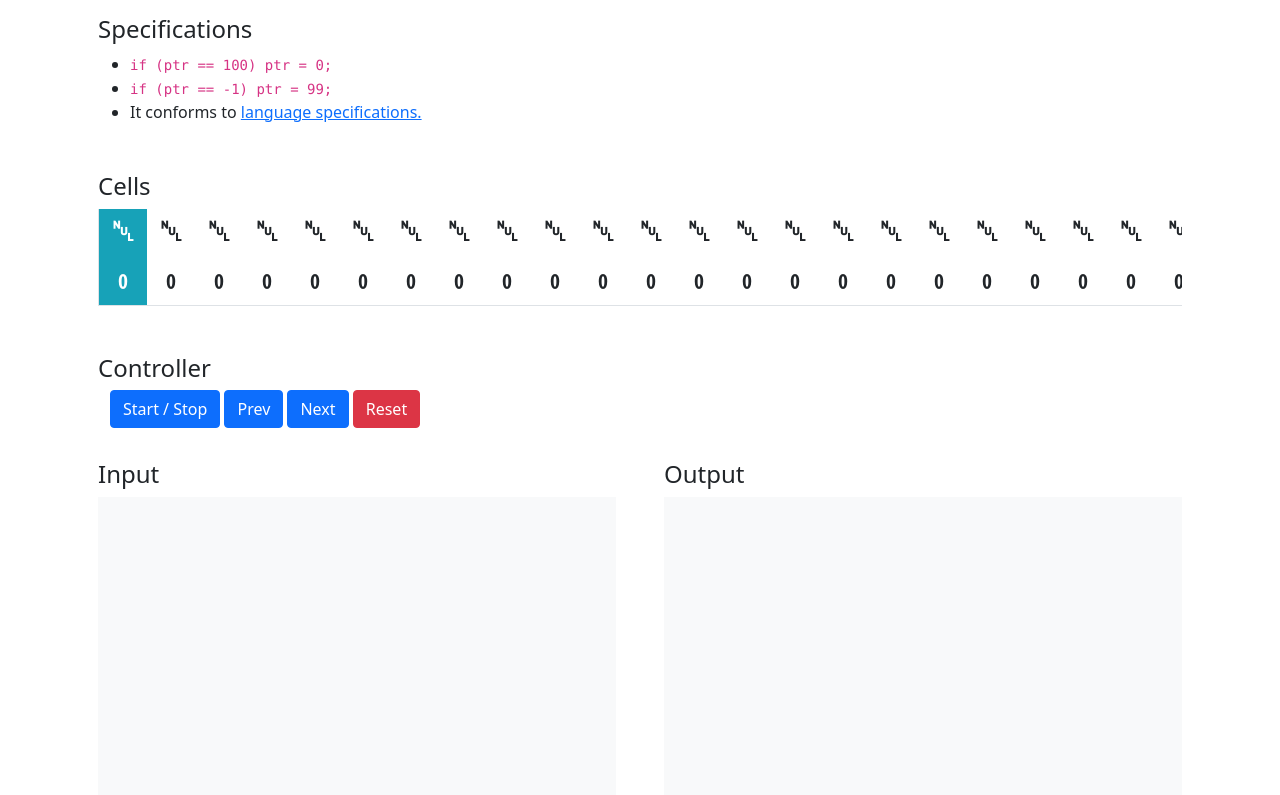
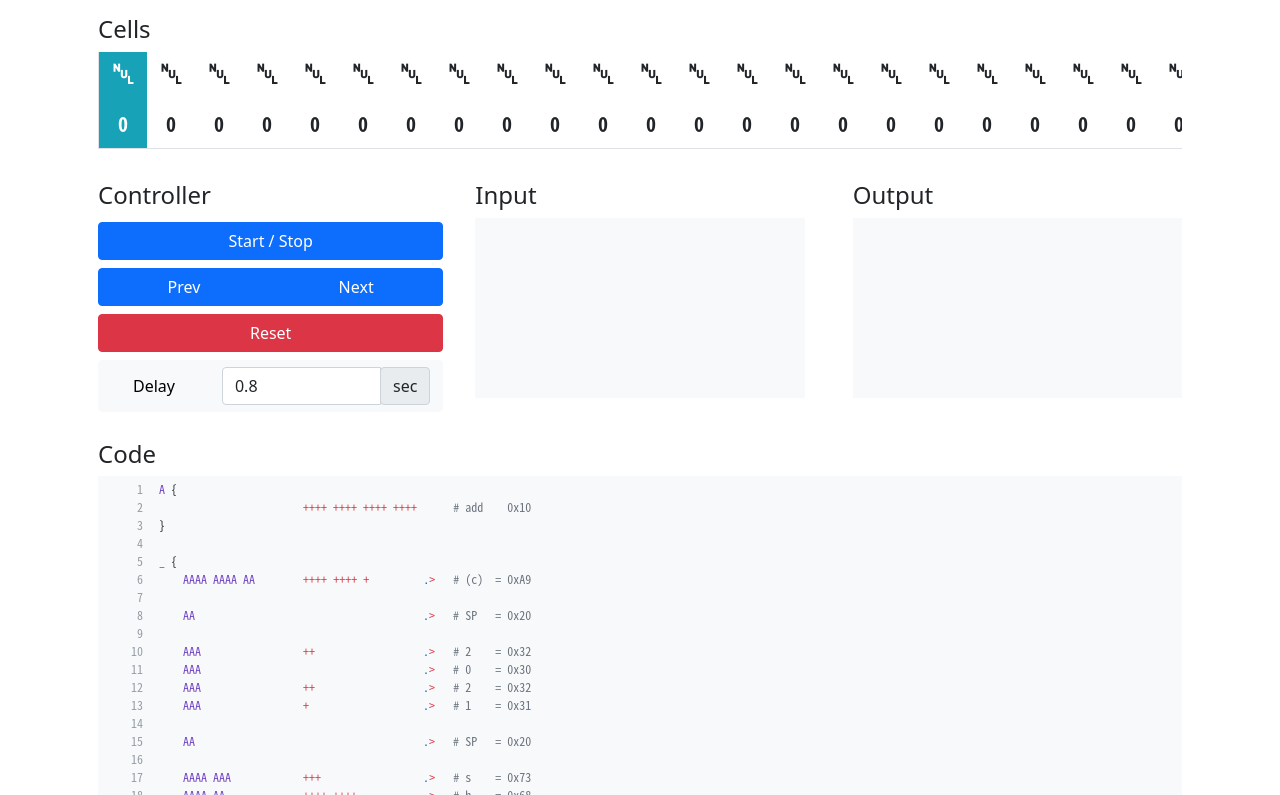
Before and after one commit to shuzaei/brainfunc, a plain HTML site: page visualizer/index.html in a window 1280 px wide. Shown: the part 57-852 px from the top of the page. Drawn offline with Linux system fonts and the light colour scheme.

Commit message:
Create visualizer 4

```diff
--- a/visualizer/index.html
+++ b/visualizer/index.html
@@ -20,28 +20,12 @@
 <body>
     <nav class="navbar navbar-light bg-light">
         <div class="container">
-            <a class="navbar-brand" href="#">
-                Brainfunc visualizer
-            </a>
+            <a class="navbar-brand" href="#">Brainfunc visualizer</a>
+            <a class="navbar-nav" href="https://www.github.com/shuzaei/brainfunc/blob/main/README.md">About
+                Brainfunc</a>
         </div>
     </nav>
-    <div class="container p-3">
-        <div class="container h4">
-            Specifications
-        </div>
-        <div class="container">
-            <ul>
-                <li><code>if (ptr == 100) ptr = 0;</code></li>
-                <li><code>if (ptr == -1) ptr = 99;</code></li>
-                <li>
-                    It conforms to <a
-                        href="https://www.github.com/shuzaei/brainfunc/blob/main/README.md#language-specifications">language
-                        specifications.</a>
-                </li>
-            </ul>
-        </div>
-    </div>
-    <div class="container p-3">
+    <div class="container pt-3 px-3">
         <div class="container h4">
             Cells
         </div>
@@ -56,31 +40,59 @@
             </div>
         </div>
     </div>
-    <div class="container p-3">
+    <div class="container pt-3 px-3">
+        <div class="row">
+            <div class="col p-0">
                 <div class="container h4">
                     Controller
                 </div>
-        <div class="container">
+                <div class="container m-2">
                     <div class="row">
-                <div class="col p-0">
-                    <div class="container">
-                        <button type="button" class="btn btn-primary" onClick="startStop()">Start / Stop</button>
-                        <button type="button" class="btn btn-primary" onClick="prev()">Prev</button>
-                        <button type="button" class="btn btn-primary" onClick="next()">Next</button>
-                        <button type="button" class="btn btn-danger" onClick="reset()">Reset</button>
+                        <div class="col p-1">
+                            <button type="button" class="btn btn-primary btn-block" style="width: 100%;"
+                                onClick="startStop()">Start /
+                                Stop</button>
+                        </div>
+                    </div>
+                    <div class="row">
+                        <div class="col p-1">
+                            <div class="btn-group" style="width: 100%;">
+                                <button type="button" class="btn btn-primary btn-block" onClick="prev()">Prev</button>
+                                <button type="button" class="btn btn-primary btn-block" onClick="next()">Next</button>
+                            </div>
+                        </div>
+                    </div>
+                    <div class="row">
+                        <div class="col p-1">
+                            <button type="button" class="btn btn-danger btn-block" style="width: 100%;"
+                                onClick="reset()">Reset</button>
+                        </div>
+                    </div>
+                    <div class="row">
+                        <div class="col p-1">
+                            <div class="btn-group" style="width: 100%;">
+                                <button type="button" class="btn btn-light btn-block">
+                                    Delay
+                                </button>
+                                <button type="button" class="btn btn-light btn-block">
+                                    <div class="input-group">
+                                        <input type="number" class="form-control" id="delay" min="0.1" max="5.0"
+                                            step="0.1" value="0.8">
+                                        <div class="input-group-append">
+                                            <span class="input-group-text">sec</span>
+                                        </div>
+                                    </div>
+                                </button>
                             </div>
                         </div>
                     </div>
                 </div>
             </div>
-    </div>
-    <div class="container p-3">
-        <div class="row">
             <div class="col p-0">
                 <div class="container h4">
                     Input
                 </div>
-                <div class="container" style="min-width: 100%;">
+                <div class="container">
                     <textarea id="input"></textarea>
                     <script>
                         var inputArea = CodeMirror.fromTextArea(input, {
@@ -90,6 +102,7 @@
                         inputArea.on("change", function (cm, change) {
                             reset();
                         });
+                        inputArea.setSize("100%", "180px");
                     </script>
                 </div>
             </div>
@@ -105,6 +118,7 @@
                             theme: "github-light",
                             readOnly: true
                         });
+                        outputArea.setSize("100%", "180px");
                     </script>
                 </div>
             </div>
--- a/visualizer/index.js
+++ b/visualizer/index.js
@@ -118,6 +118,7 @@ function startStop() {
 }
 
 function prev() {
+    inc();
     if (!checkOk) return;
 }
 
@@ -127,7 +128,7 @@ function next() {
 }
 
 function checkCode(code) {
-    return "Error: ";
+    return "Ok";
 }
 
 function reset() {
@@ -138,6 +139,7 @@ function reset() {
     numRow.cells[cellPos].childNodes[0].setAttribute("class", "num-square");
 
     checkOk = false;
+    isRunning = false;
     codePos = 0;
     inputPos = 0;
     cellPos = 0;
@@ -151,15 +153,17 @@ function reset() {
     inputArea.save();
     inputEncoded = (new TextEncoder).encode(input.value);
 
-    functionStack = [{
-        "function" : "_",
-        "returnPos" : -1
-    }]
+    returnPos = [];
 
     functionPos = Array(128);
 
+    for (let i = 0; i < 100; i++) {
+        charRow.cells[i].childNodes[0].innerHTML = intToChar("0");
+        numRow.cells[i].childNodes[0].innerHTML = "0";
+    }
+
     var result = checkCode(codeEncoded);
-    if (result === "OK") {
+    if (result === "Ok") {
         checkOk = true;
     } else {
         outputArea.getDoc().setValue(result);
@@ -167,15 +171,13 @@ function reset() {
 }
 
 var checkOk = false;
+var isRunning = false;
 var codePos = 0;
 var inputPos = 0;
 var cellPos = 0;
 var codeEncoded = [];
 var inputEncoded = [];
-var functionStack = [{
-    "function" : "_",
-    "returnPos" : -1
-}];
+var returnPos = [];
 var functionPos = Array(128);
 
 window.onload = function() {
--- a/visualizer/lib/codemirror-github-light-theme.css
+++ b/visualizer/lib/codemirror-github-light-theme.css
@@ -24,7 +24,7 @@
 
 .cm-s-github-light .CodeMirror-linenumber {
   color: #959da5;
-  padding: 0 16px 0 32px; }
+  padding: 0 12px 0 24px; }
 
 .cm-s-github-light .CodeMirror-cursor {
   border-left: 1px solid #24292e; }
@@ -48,7 +48,7 @@
 .cm-s-github-light .CodeMirror-lines {
   font-family: "Noto Sans Mono CJK JP", "Source Han Code JP",
     "SFMono-Regular", Consolas, "Liberation Mono", Menlo, Courier, monospace;
-  font-size: 16px;
+  font-size: 12px;
   background: /*#fff*/ #f8f9fa;
   line-height: 1.5; }
 
```
Lines whose indentation alone changed are shown as unchanged.
